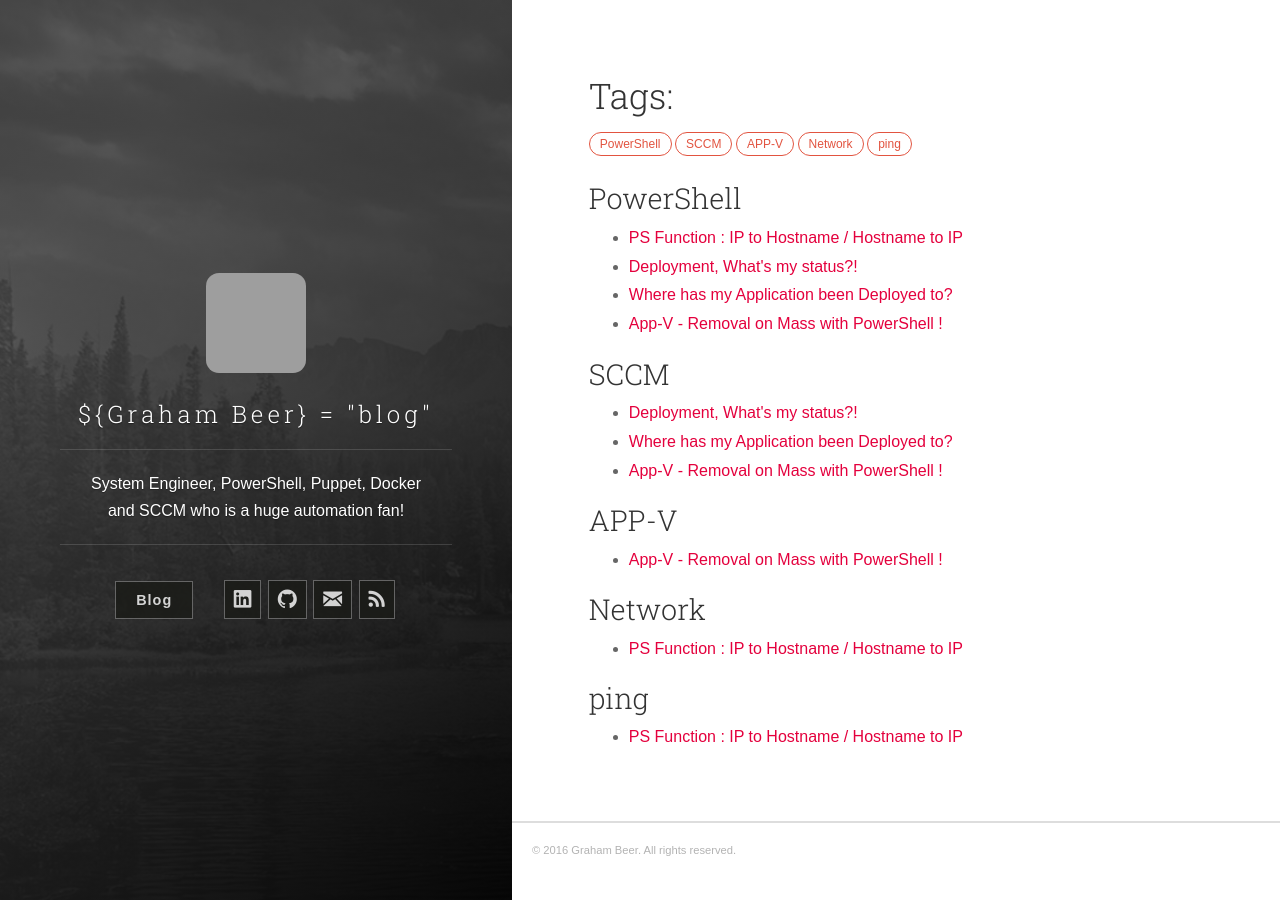
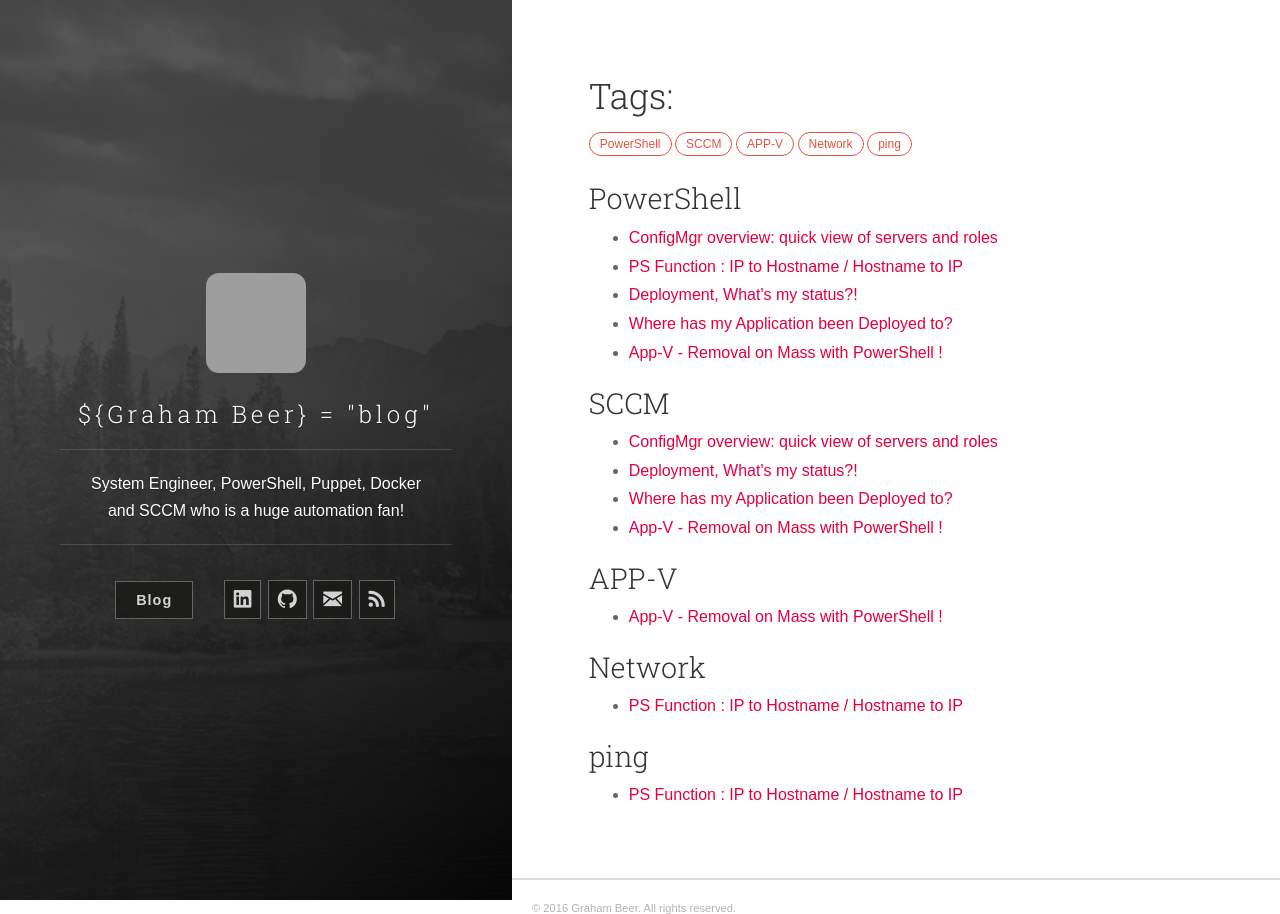
Before and after one commit to Graham-Beer/Graham-Beer.github.io, a Jekyll site: the page built from tags.md, in a window 1280 px wide. Built offline with Jekyll 4.4.1, drawn with Linux system fonts in a browser that asks for light colours; nearby versions of some CDN libraries; grey boxes are pictures that could not be loaded.

Commit message:
Update and rename 2016-11-05-configmgr-overview-p1.md to 2016-11-05-configmgr-overview-p2.md

````diff
--- a/_posts/2016-11-05-configmgr-overview-p1.md
+++ b/_posts/2016-11-05-configmgr-overview-p2.md
@@ -3,20 +3,25 @@
 title: "ConfigMgr overview: quick view of servers and roles"
 date: 2016-11-05
 comments: true
-description: "quick view of servers and roles"
+description: "ConfigMgr overview: quick view of servers and roles"
 categories:
     - PowerShell
 tags:
     - PowerShell
     - SCCM
-----
+---
 
-If you have a reasonable sized Configuration Manager environment, then quickly displaying servers, with a list of roles installed and the number roles for each site is not easy.
+If you have a reasonable sized Configuration Manager environment, then quickly displaying servers, with a list of roles installed and
+the number roles for each site is not easy.
 
 This sort of information can be useful to your manager, a 3rd party coming in to do a review or walking into a new job.
 This script I created will display this information for you and quickly. Running the script has two options:
 
-**1.** Get-CMSiteOverview : This will display all the data in the 'SMS_SCI_SysResUse' class  name, unformatted. This will give you the option to choose what you select by piping to a select-object, Where-object type filter. (i.e. Get-CMSiteOverview | select NetworkOSPath, RoleName)
+**1.** Get-CMSiteOverview : This will display all the data in the 'SMS_SCI_SysResUse' class  name, unformatted. This will give you the option to choose what you select by piping to a select-object, Where-object type filter.
+
+```powershell
+(i.e. Get-CMSiteOverview | select NetworkOSPath, RoleName)
+```
 
 **2.** Get-CMSiteOverview -format : The '-format' is a switch which will format the Servers, roles and role count in a table format for you. This is the quick no fuss approach to viewing your environment...quickly !
 
````
